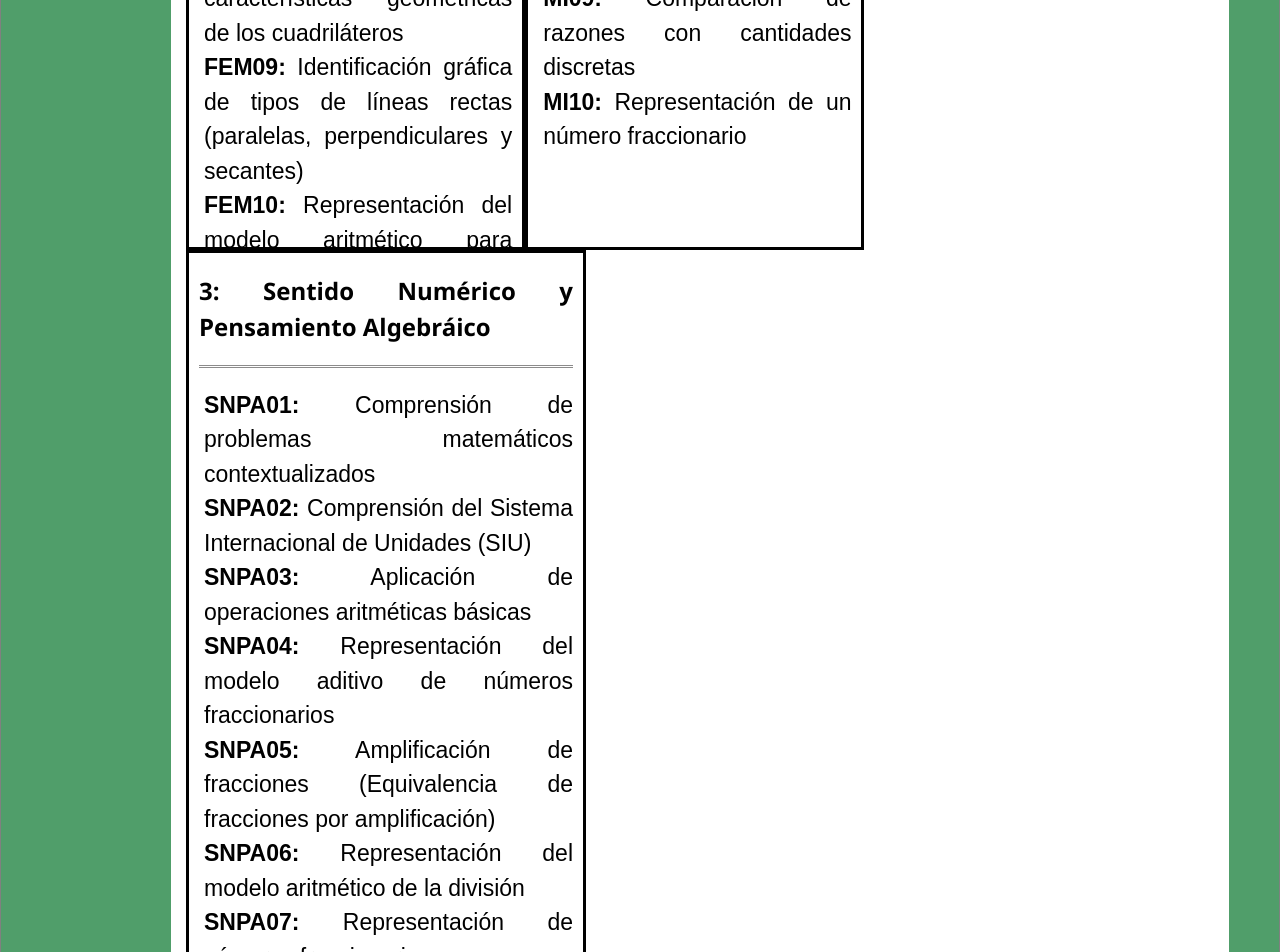
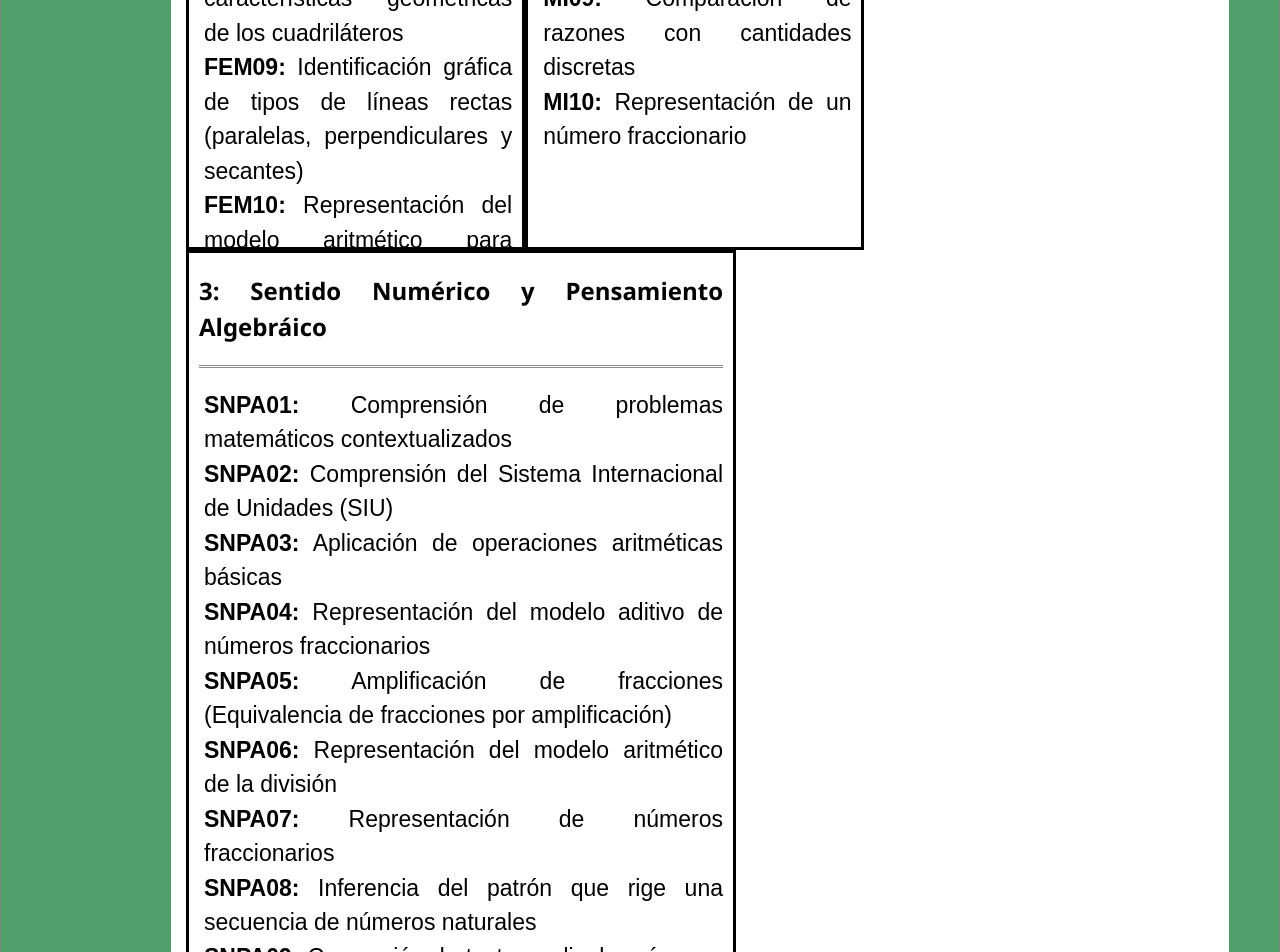
Before and after one commit to rimedie/rimedie.github.io, a Jekyll site: the page built from 1_InfogDetalles.html, in a window 1280 px wide. Shown: the part 3334-4286 px from the top of the page. Built offline with Jekyll 4.4.1, drawn with Linux system fonts in a browser that asks for light colours.

Commit message:
Update 1_InfogDetalles.html

```diff
--- a/1_InfogDetalles.html
+++ b/1_InfogDetalles.html
@@ -67,7 +67,7 @@
 	    <p style="margin-left: 5px;"><b>MI09:</b> Comparación de razones con cantidades discretas </p>
 	    <p style="margin-left: 5px;"><b>MI10:</b> Representación de un número fraccionario</p>
 </div>
-  <div class="column right" style="text-align: justify; background: white;  height:1200px;  border: 3px solid black; width: 400px;">
+  <div class="column right" style="text-align: justify; background: white;  height:1200px;  border: 3px solid black; width: 550px;">
 	<h3><b>3: Sentido Numérico y Pensamiento Algebráico</b></h3>
 	  <hr class="style2">
 	    <p style="margin-left: 5px;"><b>SNPA01:</b> Comprensión de problemas matemáticos contextualizados </p>
@@ -87,7 +87,10 @@
 </div>
 	<br>
 	<p>Para el diagnóstico de las habilidades básicas se empleó una clasificación basada en cuatro criterios de probabilidad de dominio (ver cuadro 1). </p>
-
+	<center>
+	<img class='displayed' src="/images_gral/Niveles.jpg" alt="LogoRIMEDIE" >
+	</center>
+	<br>
   <h2 class="interact">Acerca del uso y posibles interpretaciones de los resultados obtenidos:</h2>
 
 <p>Los resultados del presente diagnóstico nacional deben tomarse en cuenta como una fuente de información para favorecer la toma de decisiones de mejora de los aprendizajes natural y situada de autoridades educativas federales y locales, docentes, padres de familia y alumnos en el contexto del aula y del centro escolar. Dado lo anterior, se enfatiza no utilizar el presente diagnóstico para la rendición de cuentas o la comparación entre entidades federativas. A modo de propuesta, para un proceso de interpretación que permita la apropiación del diagnóstico, se recomienda:</p>
```
